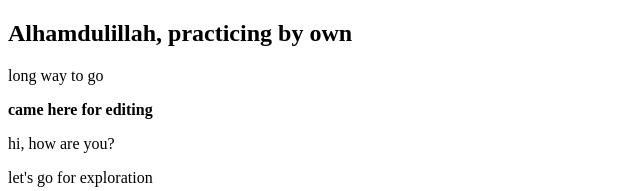
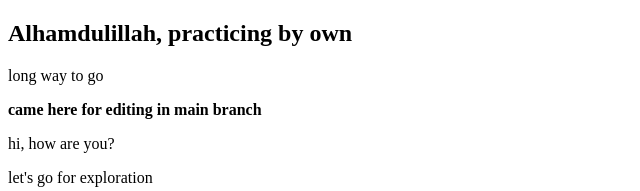
Before and after one commit to Jubair-Saad/my-second-website, a plain HTML site: page index.html in a window 1280 px wide. Shown: the top 191 px of the page, without its empty margins (0-640 px from the left). Drawn offline with Linux system fonts and the light colour scheme.

Commit message:
updated in main branch

```diff
--- a/index.html
+++ b/index.html
@@ -8,7 +8,7 @@
 <body>
     <h2>Alhamdulillah, practicing by own</h2>
     <p>long way to go</p>
-    <b>came here for editing</b>
+    <b>came here for editing in main branch</b>
     <p>hi, how are you?</p>
     <p>let's go for exploration</p>
     <p>talking from the second branch</p>
```
